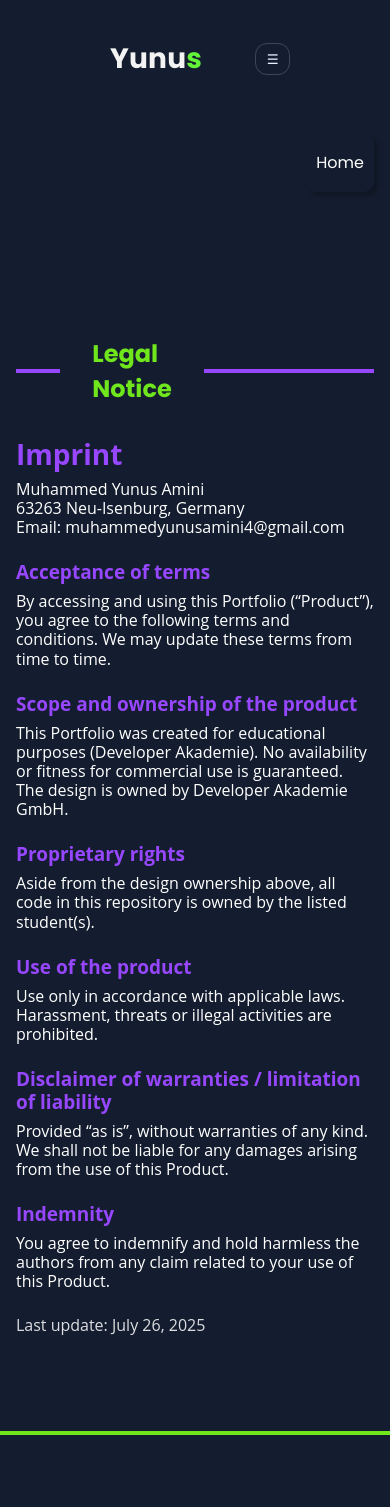
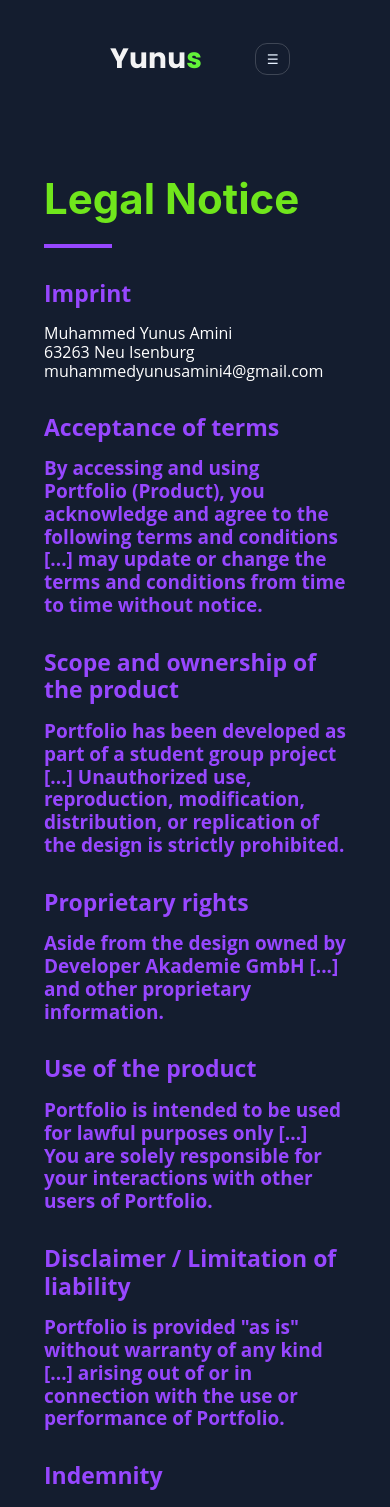
Before and after one commit to mya63/portfolio-2.0, an Angular app: page /legal-notice in a window 390 px wide. Shown: the top 1507 px of the page. Built offline with nearby package versions, Linux system fonts and the light colour scheme.

Commit message:
fix: responsive legal notice

```diff
--- a/src/app/pages/legal-notice/legal-notice.html
+++ b/src/app/pages/legal-notice/legal-notice.html
@@ -1,74 +1,71 @@
-<header class="page-head">
-  <div class="container" style="display:flex;justify-content:flex-end;padding:16px 0">
-    <a routerLink="/" class="btn text">Home</a>
-  </div>
-</header>
+<section id="legal" class="section">
+  <div class="container">
 
-<section class="legal section">
-  <div class="container">
-    <div class="title-row" style="display:flex;align-items:center;gap:32px;margin:32px 0">
-      <span class="line" style="border-top:4px solid #9747FF; width:130px;"></span>
-      <h1 style="color:#70E61C;margin:0">Legal Notice</h1>
-      <span class="line" style="border-top:4px solid #9747FF; width:500px;"></span>
+    <!-- Headline -->
+    <div class="legal-title">
+      <h1>Legal Notice</h1>
+      <span class="line purple small"></span>
     </div>
 
-
-    <div class="content">
+    <!-- Content -->
+    <div class="legal-content">
       <section class="block">
-        <h2 class="h">Imprint</h2>
+        <h3 class="subtitle">Imprint</h3>
         <p>
-          Muhammed Yunus Amini<br>
-          63263 Neu-Isenburg, Germany<br>
-          Email: muhammedyunusamini4@gmail.com
+          Muhammed Yunus Amini<br />
+          63263 Neu Isenburg<br />
+          muhammedyunusamini4@gmail.com<br />
         </p>
       </section>
 
       <section class="block">
-        <h3 class="sh purple">Acceptance of terms</h3>
-        <p>
-          By accessing and using this Portfolio (“Product”), you agree to the following terms and conditions.
-          We may update these terms from time to time.
+        <h3 class="subtitle">Acceptance of terms</h3>
+        <p class="emph">
+          By accessing and using Portfolio (Product), you acknowledge and agree to the following terms and
+          conditions [...] may update or change the terms and conditions from time to time without notice.
         </p>
       </section>
 
       <section class="block">
-        <h3 class="sh purple">Scope and ownership of the product</h3>
-        <p>
-          This Portfolio was created for educational purposes (Developer Akademie). No availability or fitness
-          for commercial use is guaranteed. The design is owned by Developer Akademie GmbH.
+        <h3 class="subtitle">Scope and ownership of the product</h3>
+        <p class="emph">
+          Portfolio has been developed as part of a student group project [...] Unauthorized use, reproduction,
+          modification, distribution, or replication of the design is strictly prohibited.
         </p>
       </section>
 
       <section class="block">
-        <h3 class="sh purple">Proprietary rights</h3>
-        <p>
-          Aside from the design ownership above, all code in this repository is owned by the listed student(s).
+        <h3 class="subtitle">Proprietary rights</h3>
+        <p class="emph">
+          Aside from the design owned by Developer Akademie GmbH [...] and other proprietary information.
         </p>
       </section>
 
       <section class="block">
-        <h3 class="sh purple">Use of the product</h3>
-        <p>
-          Use only in accordance with applicable laws. Harassment, threats or illegal activities are prohibited.
+        <h3 class="subtitle">Use of the product</h3>
+        <p class="emph">
+          Portfolio is intended to be used for lawful purposes only [...] You are solely responsible for your
+          interactions with other users of Portfolio.
         </p>
       </section>
 
       <section class="block">
-        <h3 class="sh purple">Disclaimer of warranties / limitation of liability</h3>
-        <p>
-          Provided “as is”, without warranties of any kind. We shall not be liable for any damages arising from
-          the use of this Product.
+        <h3 class="subtitle">Disclaimer / Limitation of liability</h3>
+        <p class="emph">
+          Portfolio is provided "as is" without warranty of any kind [...] arising out of or in connection with
+          the use or performance of Portfolio.
         </p>
       </section>
 
       <section class="block">
-        <h3 class="sh purple">Indemnity</h3>
-        <p>
-          You agree to indemnify and hold harmless the authors from any claim related to your use of this Product.
+        <h3 class="subtitle">Indemnity</h3>
+        <p class="emph">
+          You agree to indemnify, defend and hold harmless us [...] Date: July 26, 2025
         </p>
       </section>
+    </div>
 
-      <p class="date">Last update: July 26, 2025</p>
-    </div>
+    <!-- Back to top -->
+    <button class="go-up" (click)="backToTop()" aria-label="Back to top">↑</button>
   </div>
 </section>
--- a/src/app/pages/legal-notice/legal-notice.scss
+++ b/src/app/pages/legal-notice/legal-notice.scss
@@ -1,43 +1,86 @@
-:root{
-  --bg:#141D2F; --green:#70E61C; --purple:#9747FF; --white:#fff;
-  --container:1340px;
+/* Legal Notice (Component) – mobile-first, nutzt globale Tokens/Utilities */
+
+:host {
+  display: block;
+  background: var(--bg);
+  color: var(--white);
 }
-*{box-sizing:border-box}
-body{background:var(--bg); color:var(--white);}
 
-.container{width:var(--container); max-width:calc(100% - 2*100px); margin:0 auto; position:relative}
-.section{padding:96px 0}
+/* Headline */
+.legal-title {
+  padding: 0 0 0 20px;
+  display: flex;
+  flex-direction: column;
+  gap: 20px;
 
-.page-head{position:sticky; top:0; background:var(--bg); z-index:10}
-.head-row{display:flex; align-items:center; justify-content:space-between; padding:37px 0}
-.logo{display:inline-block; width:150px; height:35px; background:transparent}
-.nav{display:flex; gap:24px}
-.nav-link{color:#fff; text-decoration:none; font-size:18px}
+  h1 {
+    margin: 0;
+    font: 700 42px/1.2 Inter, system-ui;
+    color: var(--green);
+  }
+}
 
-.title-row{display:flex; align-items:center; gap:32px; margin-bottom:24px}
-.title{margin:0; font:700 48px/1.2 'Open Sans', Poppins, system-ui, sans-serif; color:var(--green)}
-.line.purple{display:inline-block; height:0; border-top:4px solid var(--purple); width:130px}
-.line.purple.wide{width:500px}
+/* Content */
+.legal-content {
+  margin-top: 32px;
+  display: flex;
+  flex-direction: column;
+  gap: 32px;
 
-.content{display:flex; flex-direction:column; gap:24px; max-width:968px; padding-left:200px}
-.block{display:flex; flex-direction:column; gap:8px}
-.h{margin:0; font:700 33px/1.2 'Open Sans', sans-serif; color:var(--purple)}
-.sh{margin:0; font:700 19px/1.2 'Open Sans', sans-serif}
-.purple{color:var(--purple)}
-.content p{margin:0; font:400 16px/1.2 'Open Sans', sans-serif; color:#fff}
+  .block {
+    padding: 0 20px;
+    display: flex;
+    flex-direction: column;
+    gap: 16px;
 
-.date{opacity:.85; margin-top:8px}
+    .subtitle {
+      margin: 0;
+      font: 700 23px/1.2 'Open Sans', system-ui;
+      color: var(--purple);
+    }
 
-.footer{border-top:4px solid var(--green); padding:60px 0; background:var(--bg); margin-top:48px}
-.foot-grid{display:grid; grid-template-columns:216px 1fr 174px; align-items:center}
-.copyright{text-align:center}
+    p {
+      margin: 0;
+      font: 400 16px/1.2 'Open Sans', system-ui;
+    }
 
-@media (max-width:1200px){
-  .content{padding-left:0; max-width:100%}
-  .title-row{justify-content:space-between}
+    /* Figma: hervorgehobene Absätze (19px, lila) */
+    .emph {
+      font-weight: 700;
+      font-size: 19px;
+      color: var(--purple);
+    }
+  }
 }
-@media (max-width:700px){
-  .container{max-width:calc(100% - 32px)}
-  .title{font-size:36px}
-  .h{font-size:28px}
+
+/* Back-to-top Button (rund, lila Rand) */
+.go-up {
+  margin: 20px 16px 0 auto;
+  width: 39px;
+  height: 39px;
+  border-radius: 41px;
+  border: 2px solid var(--purple);
+  background: transparent;
+  color: var(--purple);
+  display: inline-grid;
+  place-items: center;
+  font-size: 18px;
+  line-height: 1;
 }
+
+/* Abstand vor dem Footer-Component */
+app-footer {
+  display: block;
+  margin-top: 40px;
+}
+
+/* Etwas breiter ab Tablet */
+@media (min-width: 700px) {
+  .legal-title,
+  .legal-content .block {
+    padding-left: 0;
+  }
+  .container {
+    max-width: 640px;
+  }
+}
--- a/src/app/pages/legal-notice/legal-notice.ts
+++ b/src/app/pages/legal-notice/legal-notice.ts
@@ -1,11 +1,18 @@
-import { Component } from '@angular/core';
+import { Component, inject } from '@angular/core';
 import { RouterLink } from '@angular/router';
+import { DOCUMENT } from '@angular/common';
+import { FooterComponent } from '../../shared/footer/footer';
 
 @Component({
   selector: 'app-legal-notice',
   standalone: true,
-  imports: [RouterLink],
   templateUrl: './legal-notice.html',
   styleUrls: ['./legal-notice.scss'],
+  imports: [RouterLink, FooterComponent],
 })
-export class LegalNoticeComponent {}
+export class LegalNoticeComponent {
+  private doc = inject(DOCUMENT);
+  backToTop() {
+    this.doc.defaultView?.scrollTo({ top: 0, behavior: 'smooth' });
+  }
+}
--- a/src/app/pages/privacy/privacy.html
+++ b/src/app/pages/privacy/privacy.html
@@ -21,5 +21,3 @@
 <button class="go-up" (click)="backToTop()" aria-label="Back to top">↑</button>
     ↑
 </section>
-
-<app-footer></app-footer>
```
